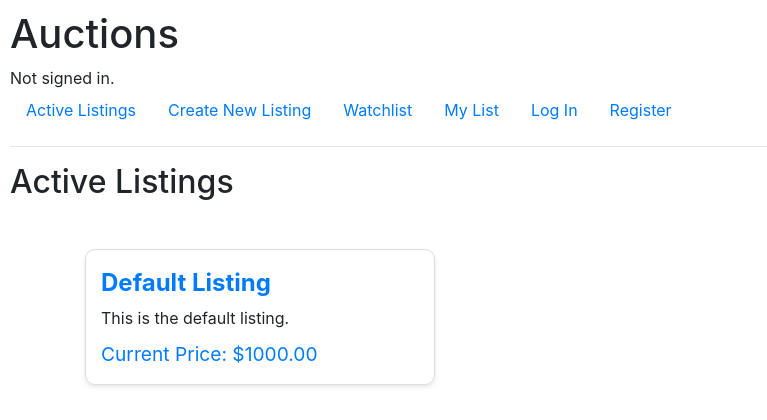
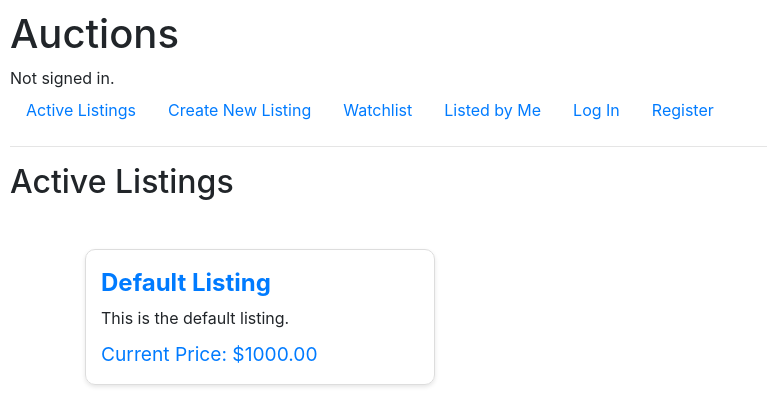
Before and after one commit to MINGYISU/AuctionHub, a Django app: page / in a window 1280 px wide. Shown: the top 420 px of the page, without its empty margins (0-767 px from the left). Run offline with Django 3.2, Linux system fonts and the light colour scheme; data comes from the database, SQL or seed files in the repository; some libraries are stand-ins or nearby versions.

Commit message:
Updated writings

```diff
--- a/auctions/templates/auctions/index.html
+++ b/auctions/templates/auctions/index.html
@@ -10,7 +10,7 @@
     {% if watchfor %}
         <h2><strong>{{ watchfor }}</strong>'s Watchlist</h2>
     {% elif createdby %}
-    <h2>Listings created by <strong>{{ createdby }}</strong></h2>
+        <h2>Listed by <strong>{{ createdby }}</strong></h2>
     {%else %}
         <h2>Active Listings</h2>
     {% endif %}
--- a/auctions/templates/auctions/layout.html
+++ b/auctions/templates/auctions/layout.html
@@ -72,7 +72,7 @@
                 <a class="nav-link" href="{% url 'showwatchlist' %}">Watchlist</a>
             </li>
             <li class="nav-item">
-                <a class="nav-link" href="{% url 'selllist' %}">My List</a>
+                <a class="nav-link" href="{% url 'selllist' %}">Listed by Me</a>
             </li>
             {% if user.is_authenticated %}
 
```
